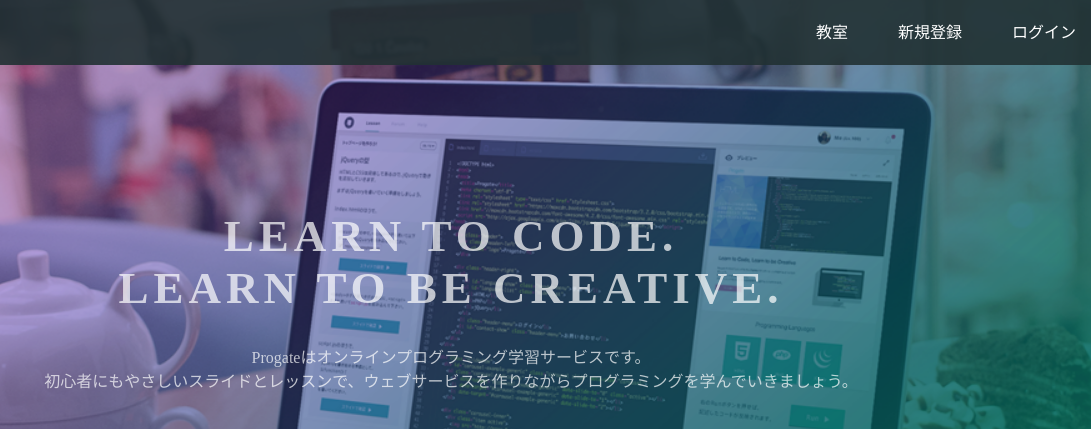
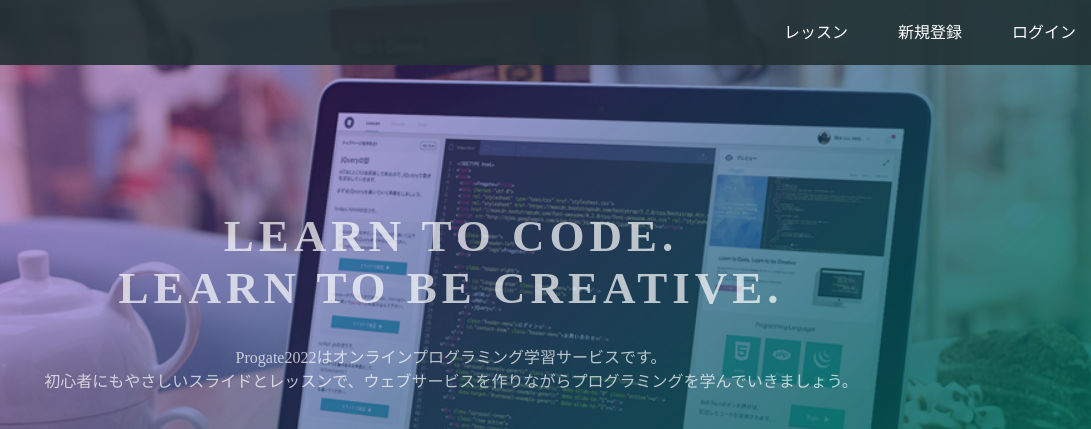
Before and after one commit to scorpius9/kou, a plain HTML site: page index.html in a window 1280 px wide. Shown: the top 429 px of the page, 189-1280 px from the left. Drawn offline with Linux system fonts and the light colour scheme.

Commit message:
Update index.html

```diff
--- a/index.html
+++ b/index.html
@@ -15,7 +15,7 @@
       </div>
       <span class="fa fa-bars menu-icon"></span>
       <div class="header-right">
-        <a href="#">教室</a>
+        <a href="#">レッスン</a>
         <a href="#">新規登録</a>
         <a href="#" class="login">ログイン</a>
       </div>
@@ -24,7 +24,7 @@
   <div class="top-wrapper">
     <div class="container">
       <h1>LEARN TO CODE.<br>LEARN TO BE CREATIVE.</h1>
-      <p>Progateはオンラインプログラミング学習サービスです。<br>初心者にもやさしいスライドとレッスンで、ウェブサービスを作りながらプログラミングを学んでいきましょう。</p>
+      <p>Progate2022はオンラインプログラミング学習サービスです。<br>初心者にもやさしいスライドとレッスンで、ウェブサービスを作りながらプログラミングを学んでいきましょう。</p>
       <div class="btn-wrapper">
         <a href="#" class="btn signup">新規登録はこちら</a>
         <p>or</p>
```
